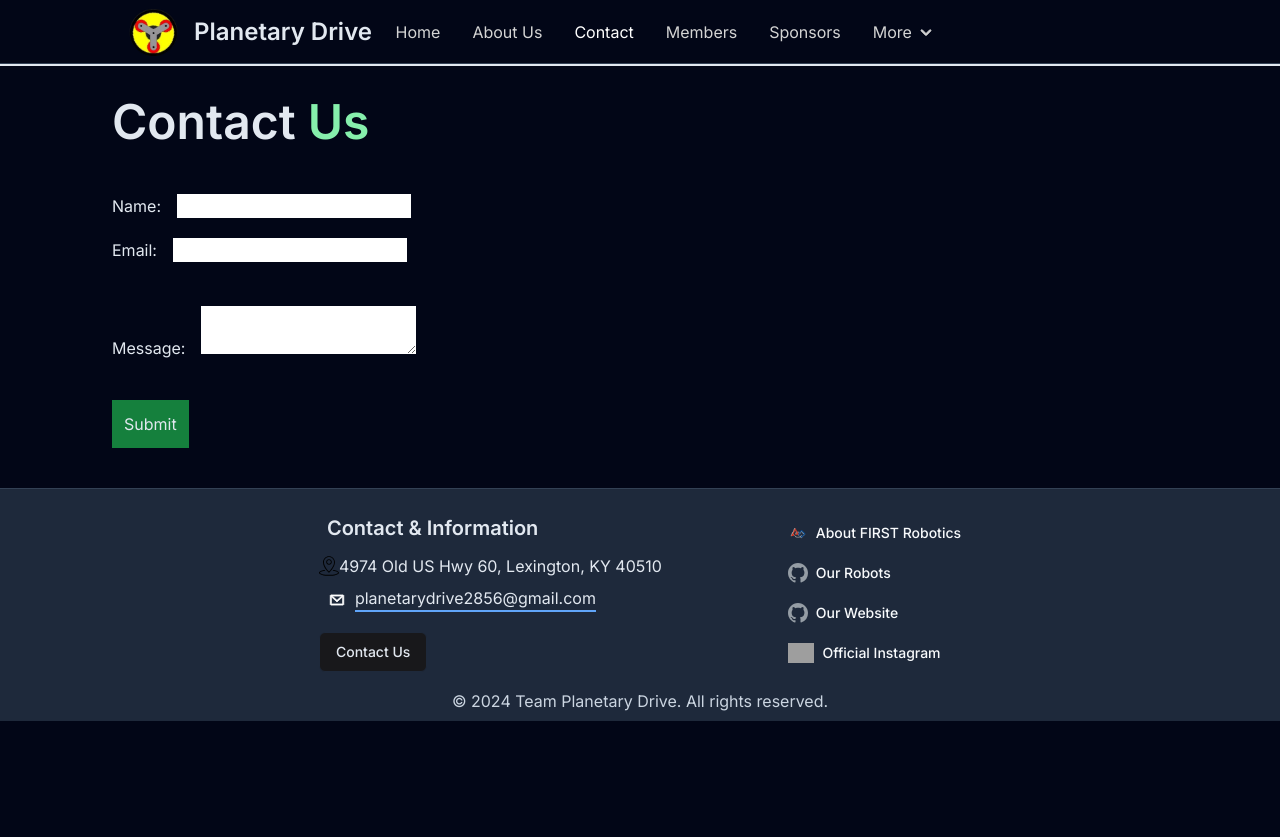
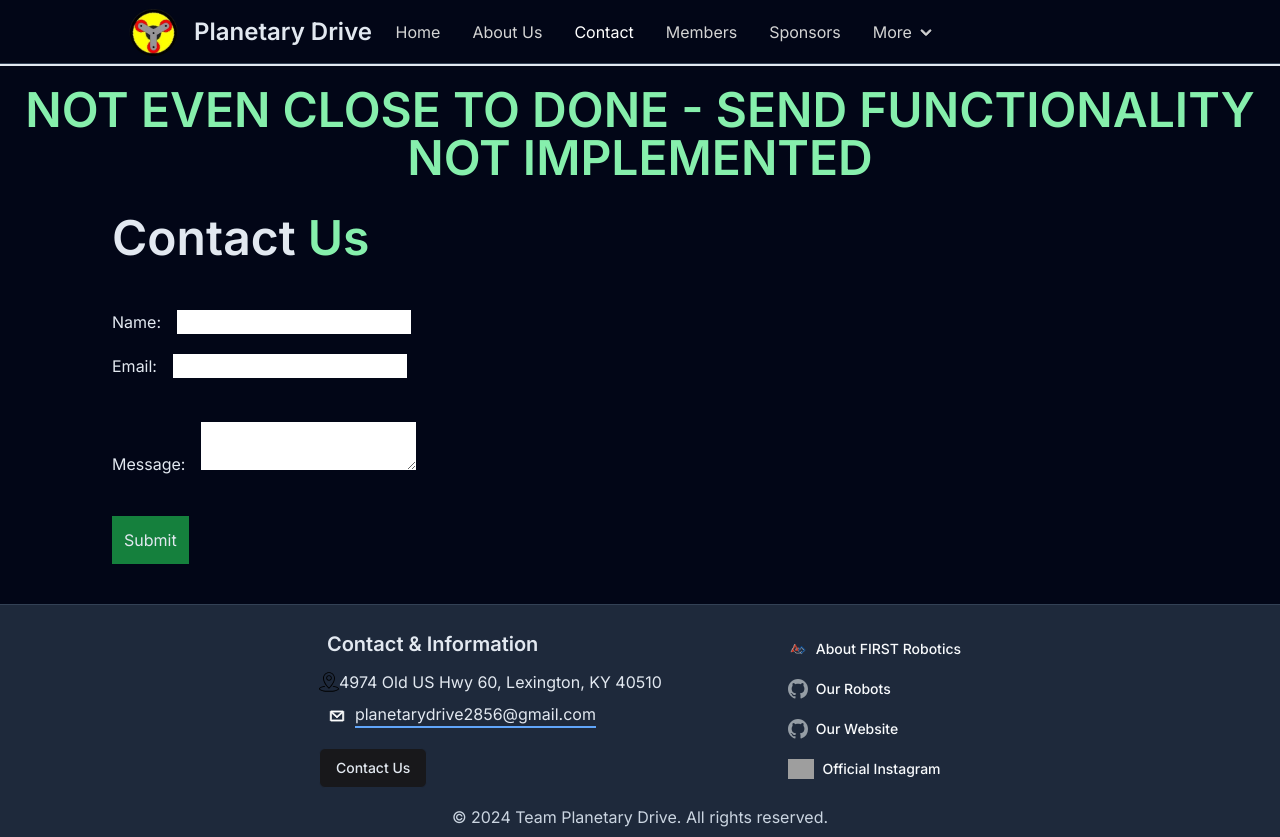
Before and after one commit to EricS-200/PlanetaryDrive_FRC2856_Website, a Next.js app: page /contact in a window 1280 px wide. Before the commit the page ends 800 px from the top, so only its background shows below. Built offline with nearby package versions, Linux system fonts and the light colour scheme; grey boxes are pictures that could not be loaded.

Commit message:
Update page.jsx

```diff
--- a/app/contact/page.jsx
+++ b/app/contact/page.jsx
@@ -2,6 +2,7 @@ export default function Contact() {
     //Here we want to have a contact page that will be like a google form but embedded in the page
     return (
         <div className={"bg-slate-950 pb-2 border-t-2"}>
+            <h1 className={"text-4xl sm:text-4xl md:text-4xl lg:text-4xl xl:text-5xl 2xl:text-6xl font-semibold text-green-300 text-center pt-5"}>NOT EVEN CLOSE TO DONE - SEND FUNCTIONALITY NOT IMPLEMENTED</h1>
             <div className={"w-full flex justify-center flex-col items-start pl-5 sm:pl-28"}>
                 <div className={"w-full flex flex-col pr-5 sm:pr-28"}>
                     <h2 className="mb-8 mt-8 lg:mb-12 lg:mt-8 text-4xl sm:text-4xl md:text-4xl lg:text-4xl xl:text-5xl 2xl:text-6xl font-semibold">
```
